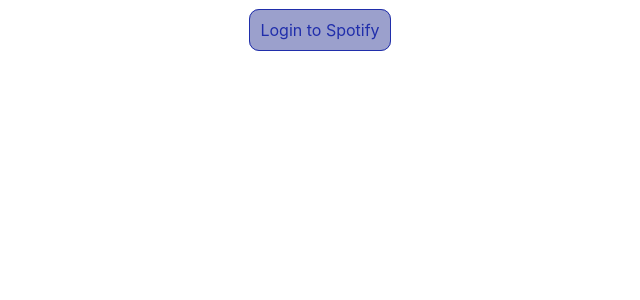
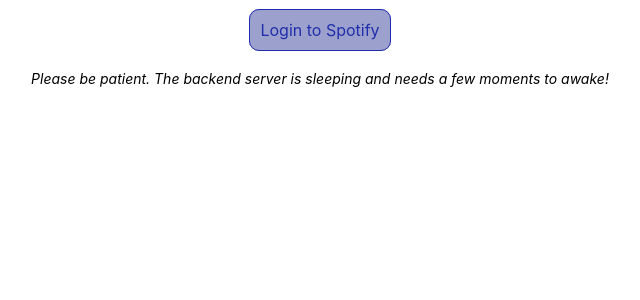
Before and after one commit to sabrinaaileen/music-app, a React (Create React App) app: page / in a window 1280 px wide. Shown: the top 300 px of the page, without its empty margins (320-960 px from the left). Built offline with nearby package versions, Linux system fonts and the light colour scheme; what spotify-web-api-js would draw is missing.

Commit message:
Authorization for components
token for SpotifyApi

```diff
--- a/src/App.css
+++ b/src/App.css
@@ -41,6 +41,13 @@
 }
 .login-button:hover {
   transform: scale(1.2);
+}
+.login-paragraph {
+  font-size: 14px;
+  margin: 0 auto;
+  text-align: center;
+  padding: 30px;
+  font-style: italic;
 }
 
 .grid {
--- a/src/App.js
+++ b/src/App.js
@@ -218,12 +218,18 @@
               <div className="App">
                 <div>
                   {!loggedIn ? (
+                    <div>
                       <a
                         href="https://spotify-authentication-server.onrender.com/login"
                         className="login-button"
                       >
                         Login to Spotify
                       </a>
+                      <p className="login-paragraph">
+                        Please be patient. The backend server is sleeping and
+                        needs a few moments to awake!
+                      </p>
+                    </div>
                   ) : userData ? (
                     <div>
                       <main>
--- a/src/components/RecentlyPlayed.js
+++ b/src/components/RecentlyPlayed.js
@@ -6,6 +6,13 @@
 
 export default function RecentlyPlayed() {
   const [recentTracks, setRecentTracks] = useState([]);
+
+  useEffect(() => {
+    const token = localStorage.getItem("spotify_token");
+    if (token) {
+      spotifyApi.setAccessToken(token);
+    }
+  });
 
   useEffect(() => {
     getRecentTracks();
--- a/src/components/TopHits.js
+++ b/src/components/TopHits.js
@@ -6,6 +6,13 @@
 
 export default function TopHits() {
   const [topHits, setTopHits] = useState([]);
+
+  useEffect(() => {
+    const token = localStorage.getItem("spotify_token");
+    if (token) {
+      spotifyApi.setAccessToken(token);
+    }
+  });
 
   useEffect(() => {
     getTopHits();
```
Lines whose indentation alone changed are shown as unchanged.
